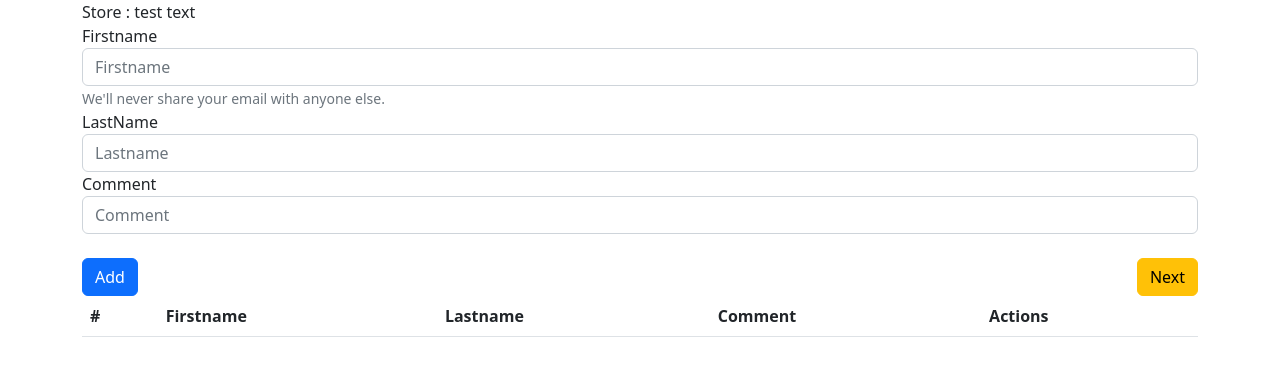
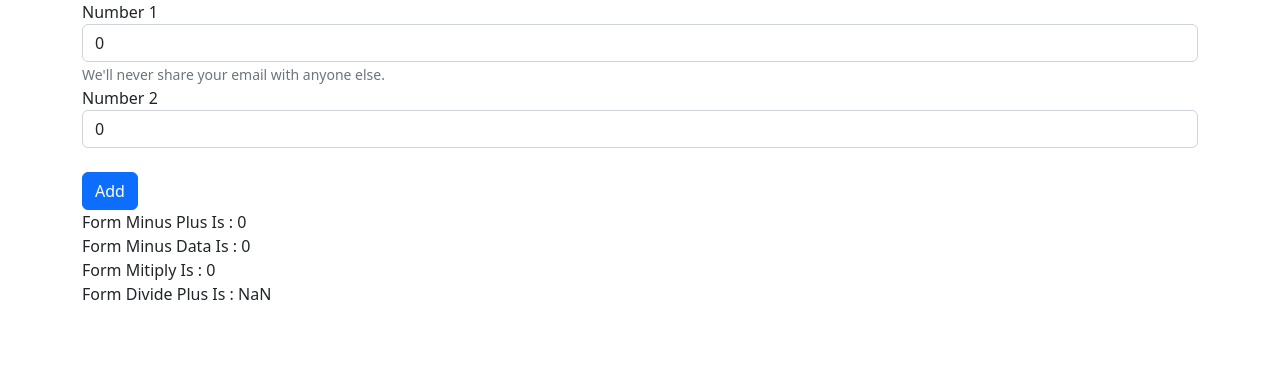
Before and after one commit to teeraphatjune/nuxt-state, a Nuxt app: page / in a window 1280 px wide. Shown: the top 376 px of the page. Built offline with nearby package versions, Linux system fonts and the light colour scheme.

Commit message:
workshop code

```diff
--- /dev/null
+++ b/components/home/Form.vue
@@ -0,0 +1,58 @@
+<template>
+  <div>
+    <form @submit.prevent="addNumber">
+      <div class="form-group">
+        <label for="number1">Number 1</label>
+        <input
+          type="number"
+          v-model="n1"
+          class="form-control"
+          id="firstName"
+          aria-describedby="emailHelp"
+          placeholder="Firstname"
+        />
+        <small id="emailHelp" class="form-text text-muted"
+          >We'll never share your email with anyone else.</small
+        >
+      </div>
+      <div class="form-group">
+        <label for="number2">Number 2</label>
+        <input
+          type="number"
+          v-model="n2"
+          class="form-control"
+          id="lastName"
+          placeholder="Lastname"
+        />
+      </div>
+      <br />
+      <div class="row">
+        <div class="col">
+          <button type="submit" class="btn btn-primary">Add</button>
+        </div>
+      </div>
+    </form>
+  </div>
+</template>
+<script lang="ts">
+import { Ref } from "vue";
+import { useNumberData } from "../../stores/numberData";
+
+export default defineComponent({
+  setup() {
+    const numberDataStore = useNumberData();
+    const n1: Ref<number> = ref(0);
+    const n2: Ref<number> = ref(0);
+
+    const addNumber = (): void => {
+        numberDataStore.addNumber(n1.value, n2.value)
+    };
+
+    return {
+      n1,
+      n2,
+      addNumber,
+    };
+  },
+});
+</script>
--- /dev/null
+++ b/components/home/FormDivide.vue
@@ -0,0 +1,20 @@
+<template>
+  <div>Form Divide Plus Is : {{getDivideNumber}}</div>
+</template>
+<script lang="ts">
+
+import { storeToRefs } from "pinia";
+import { useNumberData } from "../../stores/numberData";
+
+export default defineComponent({
+  setup() {
+    const numberDataStore = useNumberData();
+    const {number1, number2} = storeToRefs(numberDataStore);
+    const getDivideNumber = computed(() => number1.value / number2.value);
+    return {
+      numberDataStore,
+      getDivideNumber
+    };
+  },
+});
+</script>
--- /dev/null
+++ b/components/home/FormMinus.vue
@@ -0,0 +1,21 @@
+<template>
+    <div>
+        Form Minus Data Is : {{ getMinusNumber }}
+    </div>
+</template>
+<script lang="ts">
+import { storeToRefs } from "pinia";
+import { useNumberData } from "../../stores/numberData";
+
+export default defineComponent({
+  setup() {
+    const numberDataStore = useNumberData();
+    const {number1, number2} = storeToRefs(numberDataStore);
+    const getMinusNumber = computed(() => {return Number(number1.value) - Number(number2.value)});
+    return {
+      numberDataStore,
+      getMinusNumber,
+    };
+  },
+});
+</script>
--- /dev/null
+++ b/components/home/FormMultiple.vue
@@ -0,0 +1,21 @@
+<template>
+    <div>
+        Form Mitiply Is : {{ getMultiplyNumber }}
+    </div>
+</template>
+<script lang="ts">
+import { storeToRefs } from "pinia";
+import { useNumberData } from "../../stores/numberData";
+
+export default defineComponent({
+  setup() {
+    const numberDataStore = useNumberData();
+    const {number1, number2} = storeToRefs(numberDataStore);
+    const getMultiplyNumber = computed(() => number1.value * number2.value);
+    return {
+      numberDataStore,
+      getMultiplyNumber
+    };
+  },
+});
+</script>
--- /dev/null
+++ b/components/home/FormPlus.vue
@@ -0,0 +1,22 @@
+<template>
+    <div>
+        Form Minus Plus Is : {{ getPlusNumber }}
+    </div>
+</template>
+<script lang="ts">
+import { storeToRefs } from "pinia";
+import { useNumberData } from "../../stores/numberData";
+
+export default defineComponent({
+  setup() {
+    const numberDataStore = useNumberData();
+    const {number1, number2} = storeToRefs(numberDataStore);
+    const getPlusNumber = computed(() => number1.value + number2.value);
+
+    return {
+      numberDataStore,
+      getPlusNumber,
+    };
+  },
+});
+</script>
--- a/pages/about.vue
+++ b/pages/about.vue
@@ -16,7 +16,7 @@
   </div>
 </template>
 <script setup lang="ts">
-import { useUserDataStore } from "../stores/userData";
-const userData = useUserDataStore();
+import { useNumberData } from "../stores/numberData";
+const numberData = useNumberData();
 
 </script>
--- a/pages/index.vue
+++ b/pages/index.vue
@@ -1,115 +1,10 @@
 <template>
-  <div>
-    <form @submit.prevent="addUserData">
-      Store : {{ userData.getTest }}
-      <div class="form-group">
-        <label for="firstName">Firstname</label>
-        <input
-          type="text"
-          v-model="firstname"
-          class="form-control"
-          id="firstName"
-          aria-describedby="emailHelp"
-          placeholder="Firstname"
-        />
-        <small id="emailHelp" class="form-text text-muted"
-          >We'll never share your email with anyone else.</small
-        >
-      </div>
-      <div class="form-group">
-        <label for="lastName">LastName</label>
-        <input
-          type="text"
-          v-model="lastname"
-          class="form-control"
-          id="lastName"
-          placeholder="Lastname"
-        />
-      </div>
-      <div class="form-group">
-        <label for="comment">Comment</label>
-        <input
-          type="text"
-          v-model="comment"
-          class="form-control"
-          id="comment"
-          placeholder="Comment"
-        />
-      </div>
-      <br />
-      <div class="row">
-        <div class="col">
-          <button type="submit" class="btn btn-primary">Add</button>
-        </div>
-        <div class="col text-end">
-          <NuxtLink to="/about"><li class="btn btn-warning">Next</li></NuxtLink>
-        </div>
-      </div>
-    </form>
-  </div>
-  <table class="table table-striped">
-    <thead>
-      <tr>
-        <th scope="col">#</th>
-        <th scope="col">Firstname</th>
-        <th scope="col">Lastname</th>
-        <th scope="col">Comment</th>
-        <th scope="col">Actions</th>
-      </tr>
-    </thead>
-    <tbody>
-      <tr v-for="(item, index) in userData.getItems">
-        <th scope="row">{{ index + 1 }}</th>
-        <td>{{ item.firstName }}</td>
-        <td>{{ item.lastName }}</td>
-        <td>{{ item.comment }}</td>
-        <td>
-          <button
-            type="submit"
-            class="btn btn-danger"
-            @click="deleteUserData(item.id)"
-          >
-            Delete
-          </button>
-        </td>
-      </tr>
-    </tbody>
-  </table>
+  <HomeForm />
+  <HomeFormPlus />
+  <HomeFormMinus />
+  <HomeFormMultiple />
+  <HomeFormDivide />
 </template>
+<script lang="ts">
 
-<script lang="ts">
-import { Ref } from "vue";
-import { useUserDataStore } from "../stores/userData";
-export default defineComponent({
-  setup() {
-    const userData = useUserDataStore();
-    const firstname: Ref<string> = ref("");
-    const lastname: Ref<string> = ref("");
-    const comment: Ref<string> = ref("");
-    const addUserData = () => {
-      userData.addItem(firstname.value, lastname.value, comment.value);
-      firstname.value = "";
-      lastname.value = "";
-      comment.value = "";
-    };
-
-    const deleteUserData = (id: string) => {
-      userData.deleteItem(id);
-    };
-
-    const resetStore = () => {
-      userData.$reset();
-    }
-
-    return {
-      firstname,
-      lastname,
-      comment,
-      userData,
-      addUserData,
-      deleteUserData,
-      resetStore,
-    };
-  },
-});
 </script>
--- /dev/null
+++ b/pages/index_old.vue
@@ -0,0 +1,43 @@
+<template>
+  <div>t
+    </div>>
+</template>
+
+<script lang="ts">
+// import { storeToRefs } from "pinia";
+// import { Ref } from "vue";
+// import { useUserDataStore } from "../stores/numberData";
+// export default defineComponent({
+//   setup() {
+//     const userData = useUserDataStore();
+//     const firstname: Ref<string> = ref("");
+//     const lastname: Ref<string> = ref("");
+//     const comment: Ref<string> = ref("");
+
+//     const addUserData = () => {
+//       userData.addItem(firstname.value, lastname.value, comment.value);
+//       firstname.value = "";
+//       lastname.value = "";
+//       comment.value = "";
+//     };
+
+//     const deleteUserData = (id: string) => {
+//       userData.deleteItem(id);
+//     };
+
+//     const resetStore = () => {
+//       userData.$reset();
+//     }
+
+//     return {
+//       firstname,
+//       lastname,
+//       comment,
+//       userData,
+//       addUserData,
+//       deleteUserData,
+//       resetStore,
+//     };
+//   },
+// });
+</script>
--- /dev/null
+++ b/stores/numberData.ts
@@ -0,0 +1,28 @@
+import { defineStore } from "pinia";
+import { Ref } from "vue";
+
+export const useNumberData = defineStore("numberData", () => {
+  const number1: Ref<number> = ref(0);
+  const number2: Ref<number> = ref(0);
+
+  // const getMultiplyNumber = computed(() => number1.value * number2.value);
+  // const getDivideNumber = computed(() => number1.value / number2.value);
+  // const getMinusNumber = computed(() => number1.value - number2.value);
+  // const getPlusNumber = computed(() => number1.value + number2.value);
+
+  const addNumber = (n1: number, n2: number) => {
+    number1.value = n1;
+    number2.value = n2;
+  };
+
+
+  return {
+    // getMultiplyNumber,
+    // getDivideNumber,
+    // getMinusNumber,
+    // getPlusNumber,
+    number1,
+    number2,
+    addNumber,
+  };
+});
--- a/stores/userData.ts
+++ /dev/null
@@ -1,35 +0,0 @@
-import { defineStore } from "pinia";
-import { v4 as uuidv4 } from "uuid";
-import { Ref } from "vue";
-interface userData {
-  id: string;
-  firstName?: string;
-  lastName?: string;
-  comment?: string;
-}
-
-export const useUserDataStore = defineStore("userData", () => {
-  const items : Ref<userData[]> = ref(<userData[]>[]);
-  const test : Ref<string> = ref('test text');
-
-  const getItems = computed(() : userData[] => items.value)
-  const getTest = computed(() : string => test.value)
-
-  const addItem = (firstname: string, lastname: string, comment: string): void => {
-      items.value.push(<userData>{
-        id: uuidv4(),
-        firstName: firstname,
-        lastName: lastname,
-        comment: comment,
-      });
-    };
-
-  const deleteItem = (id: string): void => {
-    const index = items.value.findIndex(item => item.id === id);
-      if (index > -1) {
-        items.value = [...items.value.slice(0, index), ...items.value.slice(index + 1)];
-      }
-  };
-
-  return { addItem, deleteItem, getItems, getTest };
-});
```
